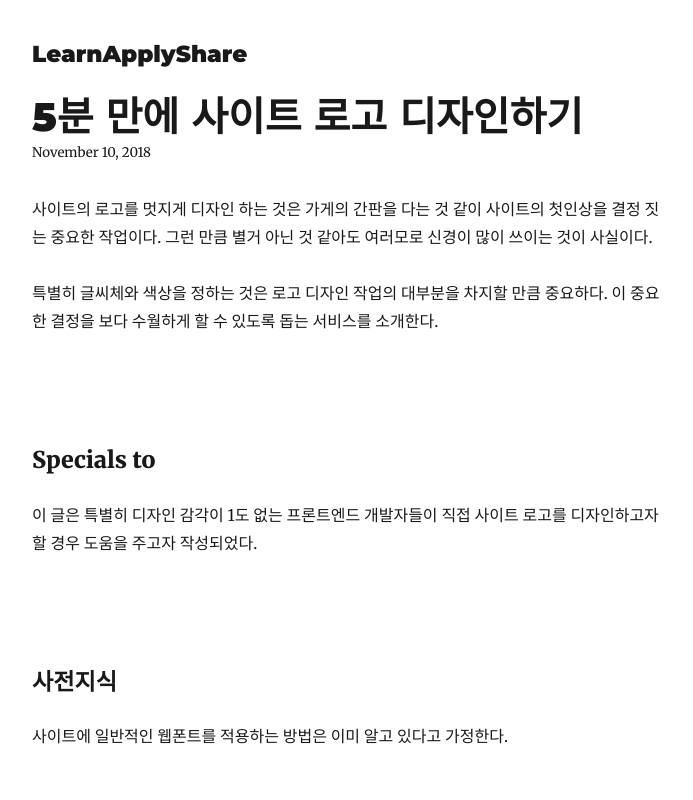
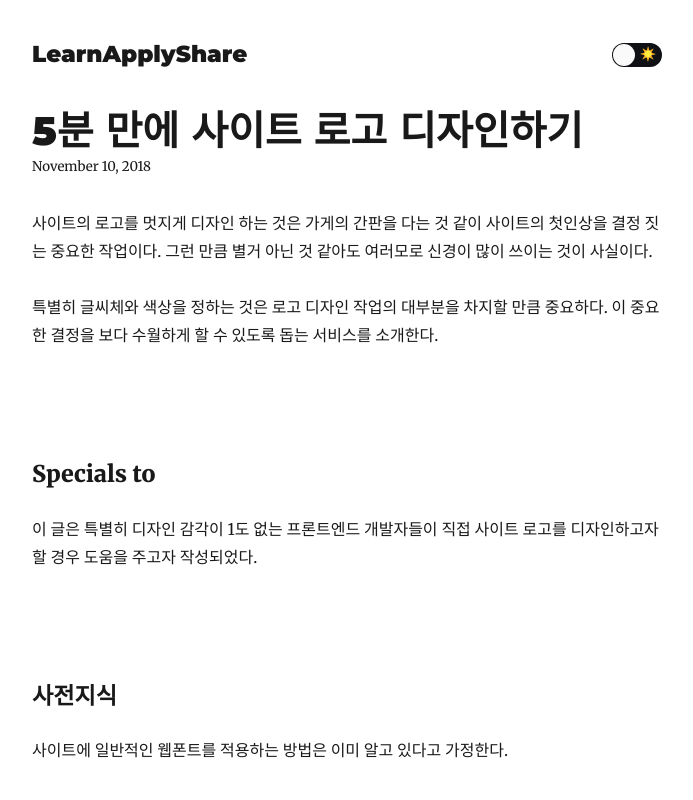
Before and after one commit to min9nim/gatsby-blog, a Gatsby site: page /2018-11-10-logo-webfont/ in a window 1280 px wide. Shown: the top 800 px of the page, without its empty margins (293-986 px from the left). Built offline with nearby package versions, Linux system fonts and the light colour scheme; Gatsby itself is replaced by a stand-in of ours; some packages are replaced by stand-ins of ours.

Commit message:
add control of dark mode

```diff
--- /dev/null
+++ b/src/components/Toggle.css
@@ -0,0 +1,104 @@
+/*
+ * Copyright (c) 2015 instructure-react
+ * Forked from https://github.com/aaronshaf/react-toggle/
+**/
+
+.react-toggle {
+  touch-action: pan-x;
+
+  display: inline-block;
+  position: relative;
+  cursor: pointer;
+  background-color: transparent;
+  border: 0;
+  padding: 0;
+
+  -webkit-touch-callout: none;
+  user-select: none;
+
+  -webkit-tap-highlight-color: rgba(0, 0, 0, 0);
+  -webkit-tap-highlight-color: transparent;
+}
+
+.react-toggle-screenreader-only {
+  border: 0;
+  clip: rect(0 0 0 0);
+  height: 1px;
+  margin: -1px;
+  overflow: hidden;
+  padding: 0;
+  position: absolute;
+  width: 1px;
+}
+
+.react-toggle-track {
+  width: 50px;
+  height: 24px;
+  padding: 0;
+  border-radius: 30px;
+  background-color: hsl(222, 14%, 7%);
+  transition: all 0.2s ease;
+}
+
+.react-toggle-track-check {
+  position: absolute;
+  width: 17px;
+  height: 17px;
+  left: 5px;
+  top: 0px;
+  bottom: 0px;
+  margin-top: auto;
+  margin-bottom: auto;
+  line-height: 0;
+  opacity: 0;
+  transition: opacity 0.25s ease;
+}
+
+.react-toggle--checked .react-toggle-track-check {
+  opacity: 1;
+  transition: opacity 0.25s ease;
+}
+
+.react-toggle-track-x {
+  position: absolute;
+  width: 17px;
+  height: 17px;
+  right: 5px;
+  top: 0px;
+  bottom: 0px;
+  margin-top: auto;
+  margin-bottom: auto;
+  line-height: 0;
+  opacity: 1;
+  transition: opacity 0.25s ease;
+}
+
+.react-toggle--checked .react-toggle-track-x {
+  opacity: 0;
+}
+
+.react-toggle-thumb {
+  position: absolute;
+  top: 1px;
+  left: 1px;
+  width: 22px;
+  height: 22px;
+  border-radius: 50%;
+  background-color: #fafafa;
+  box-sizing: border-box;
+  transition: all 0.5s cubic-bezier(0.23, 1, 0.32, 1) 0ms;
+  transform: translateX(0);
+}
+
+.react-toggle--checked .react-toggle-thumb {
+  transform: translateX(26px);
+  border-color: #19ab27;
+}
+
+.react-toggle--focus .react-toggle-thumb {
+  box-shadow: 0px 0px 2px 3px rgb(255, 167, 196);
+}
+
+.react-toggle:active .react-toggle-thumb {
+  box-shadow: 0px 0px 5px 5px rgb(255, 167, 196);
+}
--- /dev/null
+++ b/src/components/Toggle.js
@@ -0,0 +1,196 @@
+/*
+ * Copyright (c) 2015 instructure-react
+ * Forked from https://github.com/aaronshaf/react-toggle/
+ * + applied https://github.com/aaronshaf/react-toggle/pull/90
+ **/
+
+import './Toggle.css';
+
+import React, { PureComponent } from 'react';
+
+// Copyright 2015-present Drifty Co.
+// http://drifty.com/
+// from: https://github.com/driftyco/ionic/blob/master/src/util/dom.ts
+function pointerCoord(event) {
+  // get coordinates for either a mouse click
+  // or a touch depending on the given event
+  if (event) {
+    const changedTouches = event.changedTouches;
+    if (changedTouches && changedTouches.length > 0) {
+      const touch = changedTouches[0];
+      return { x: touch.clientX, y: touch.clientY };
+    }
+    const pageX = event.pageX;
+    if (pageX !== undefined) {
+      return { x: pageX, y: event.pageY };
+    }
+  }
+  return { x: 0, y: 0 };
+}
+
+export default class Toggle extends PureComponent {
+  constructor(props) {
+    super(props);
+    this.handleClick = this.handleClick.bind(this);
+    this.handleTouchStart = this.handleTouchStart.bind(this);
+    this.handleTouchMove = this.handleTouchMove.bind(this);
+    this.handleTouchEnd = this.handleTouchEnd.bind(this);
+    this.handleTouchCancel = this.handleTouchCancel.bind(this);
+    this.handleFocus = this.handleFocus.bind(this);
+    this.handleBlur = this.handleBlur.bind(this);
+    this.previouslyChecked = !!(props.checked || props.defaultChecked);
+    this.state = {
+      checked: !!(props.checked || props.defaultChecked),
+      hasFocus: false,
+    };
+  }
+
+  componentWillReceiveProps(nextProps) {
+    if ('checked' in nextProps) {
+      this.setState({ checked: !!nextProps.checked });
+      this.previouslyChecked = !!nextProps.checked;
+    }
+  }
+
+  handleClick(event) {
+    const checkbox = this.input;
+    this.previouslyChecked = checkbox.checked;
+    if (event.target !== checkbox && !this.moved) {
+      event.preventDefault();
+      checkbox.focus();
+      checkbox.click();
+      return;
+    }
+
+    this.setState({ checked: checkbox.checked });
+  }
+
+  handleTouchStart(event) {
+    this.startX = pointerCoord(event).x;
+    this.touchStarted = true;
+    this.hadFocusAtTouchStart = this.state.hasFocus;
+    this.setState({ hasFocus: true });
+  }
+
+  handleTouchMove(event) {
+    if (!this.touchStarted) return;
+    this.touchMoved = true;
+
+    if (this.startX != null) {
+      let currentX = pointerCoord(event).x;
+      if (this.state.checked && currentX + 15 < this.startX) {
+        this.setState({ checked: false });
+        this.startX = currentX;
+      } else if (!this.state.checked && currentX - 15 > this.startX) {
+        this.setState({ checked: true });
+        this.startX = currentX;
+      }
+    }
+  }
+
+  handleTouchEnd(event) {
+    if (!this.touchMoved) return;
+    const checkbox = this.input;
+    event.preventDefault();
+
+    if (this.startX != null) {
+      if (this.previouslyChecked !== this.state.checked) {
+        checkbox.click();
+      }
+
+      this.touchStarted = false;
+      this.startX = null;
+      this.touchMoved = false;
+    }
+
+    if (!this.hadFocusAtTouchStart) {
+      this.setState({ hasFocus: false });
+    }
+  }
+
+  handleTouchCancel(event) {
+    if (this.startX != null) {
+      this.touchStarted = false;
+      this.startX = null;
+      this.touchMoved = false;
+    }
+
+    if (!this.hadFocusAtTouchStart) {
+      this.setState({ hasFocus: false });
+    }
+  }
+
+  handleFocus(event) {
+    const { onFocus } = this.props;
+
+    if (onFocus) {
+      onFocus(event);
+    }
+
+    this.hadFocusAtTouchStart = true;
+    this.setState({ hasFocus: true });
+  }
+
+  handleBlur(event) {
+    const { onBlur } = this.props;
+
+    if (onBlur) {
+      onBlur(event);
+    }
+
+    this.hadFocusAtTouchStart = false;
+    this.setState({ hasFocus: false });
+  }
+
+  getIcon(type) {
+    const { icons } = this.props;
+    if (!icons) {
+      return null;
+    }
+    return icons[type] === undefined
+      ? Toggle.defaultProps.icons[type]
+      : icons[type];
+  }
+
+  render() {
+    const { className, icons: _icons, ...inputProps } = this.props;
+    const classes =
+      'react-toggle' +
+      (this.state.checked ? ' react-toggle--checked' : '') +
+      (this.state.hasFocus ? ' react-toggle--focus' : '') +
+      (this.props.disabled ? ' react-toggle--disabled' : '') +
+      (className ? ' ' + className : '');
+    return (
+      <div
+        className={classes}
+        onClick={this.handleClick}
+        onTouchStart={this.handleTouchStart}
+        onTouchMove={this.handleTouchMove}
+        onTouchEnd={this.handleTouchEnd}
+        onTouchCancel={this.handleTouchCancel}
+      >
+        <div className="react-toggle-track">
+          <div className="react-toggle-track-check">
+            {this.getIcon('checked')}
+          </div>
+          <div className="react-toggle-track-x">
+            {this.getIcon('unchecked')}
+          </div>
+        </div>
+        <div className="react-toggle-thumb" />
+
+        <input
+          {...inputProps}
+          ref={ref => {
+            this.input = ref;
+          }}
+          onFocus={this.handleFocus}
+          onBlur={this.handleBlur}
+          className="react-toggle-screenreader-only"
+          type="checkbox"
+          aria-label="Switch between Dark and Light mode"
+        />
+      </div>
+    );
+  }
+}
--- a/src/components/layout.js
+++ b/src/components/layout.js
@@ -1,9 +1,12 @@
-import React from "react"
+import React, { useState } from "react"
 import { Link } from "gatsby"
-
+import Toggle from "./Toggle"
 import { rhythm, scale } from "../utils/typography"
+import sun from "../../content/assets/sun.png"
+import moon from "../../content/assets/moon.png"
 
 const Layout = ({ location, title, children }) => {
+  const [theme, setTheme] = useState("light")
   const rootPath = `${__PATH_PREFIX__}/`
   let header
 
@@ -12,7 +15,7 @@
       <h1
         style={{
           ...scale(1.1),
-          marginBottom: rhythm(1.5),
+          marginBottom: 0,
           marginTop: 0,
         }}
       >
@@ -33,6 +36,7 @@
         style={{
           fontFamily: `Montserrat, sans-serif`,
           marginTop: 0,
+          marginBottom: 0,
         }}
       >
         <Link
@@ -56,7 +60,40 @@
         padding: `${rhythm(1.5)} ${rhythm(3 / 4)}`,
       }}
     >
-      <header>{header}</header>
+      <header
+        style={{
+          display: "flex",
+          justifyContent: "space-between",
+          alignItems: "center",
+          marginBottom: "2.625rem",
+        }}
+      >
+        {header}
+        <Toggle
+          icons={{
+            checked: (
+              <img
+                src={moon}
+                width="16"
+                height="16"
+                role="presentation"
+                style={{ pointerEvents: "none" }}
+              />
+            ),
+            unchecked: (
+              <img
+                src={sun}
+                width="16"
+                height="16"
+                role="presentation"
+                style={{ pointerEvents: "none" }}
+              />
+            ),
+          }}
+          checked={theme === "dark"}
+          onChange={e => setTheme(e.target.checked ? "dark" : "light")}
+        />
+      </header>
       <main>{children}</main>
       <footer>
         © {new Date().getFullYear()}, Built with
```
Also changed, not shown: content/assets/moon.png (added), content/assets/sun.png (added).
